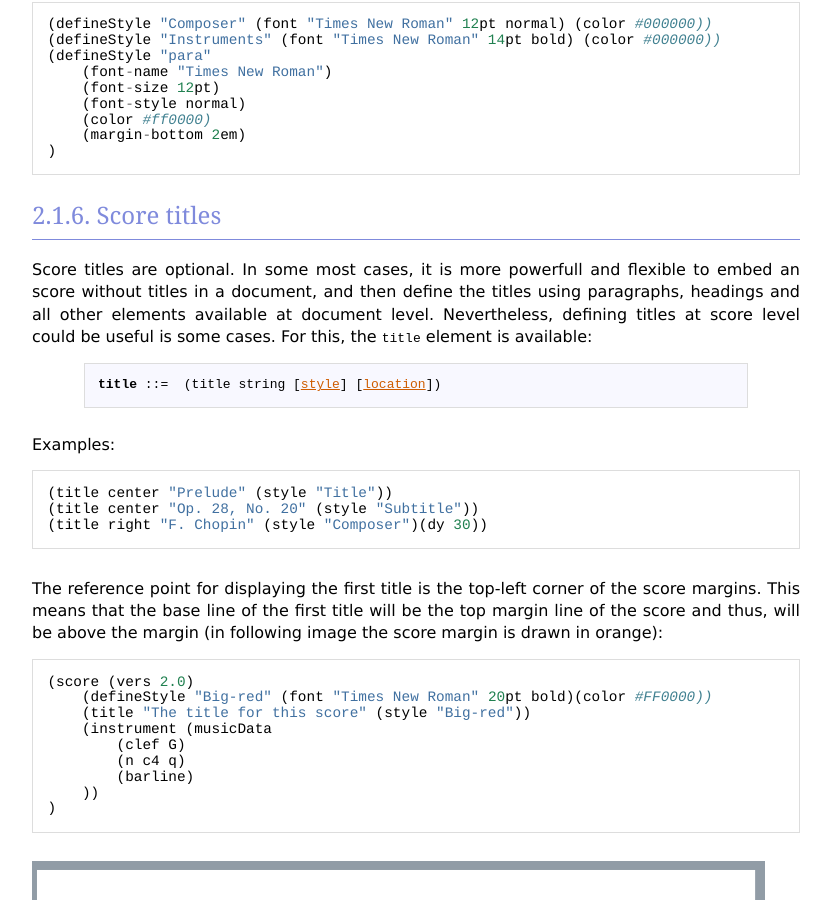
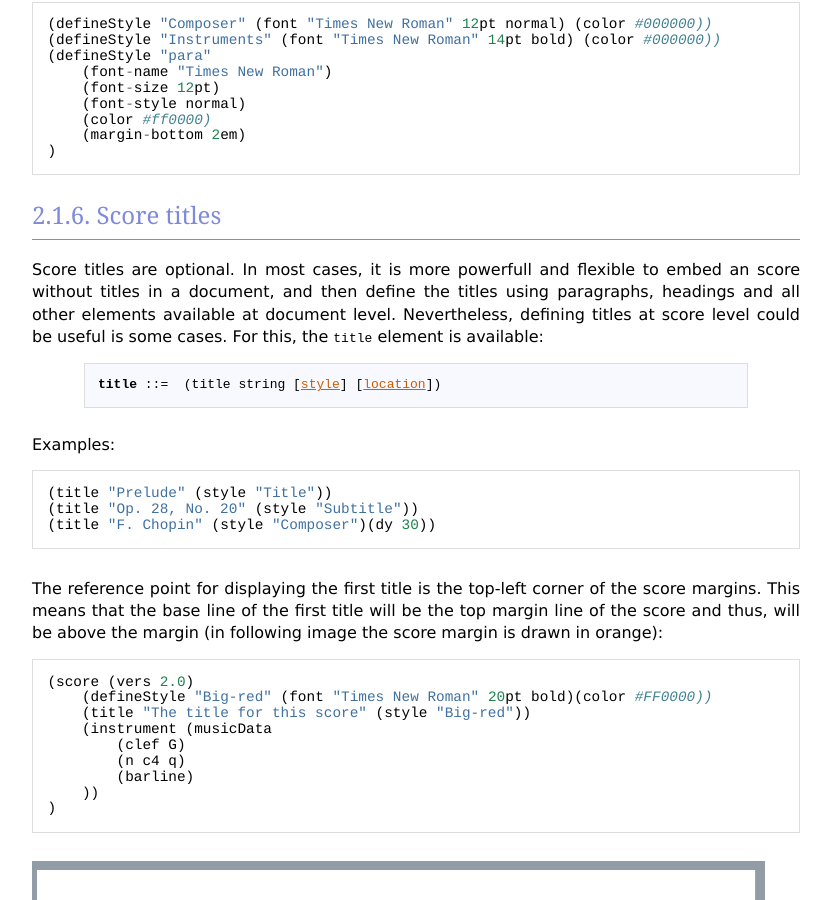
Before and after one commit to lenmus/ldp, a Sphinx documentation site: the page built from source/score/score.txt, in a window 1280 px wide and 900 px high, scrolled down 7684 px. Shown: the whole window, without its empty margins (48-879 px from the left). Built offline with Sphinx 7.4.7, drawn with Linux system fonts in a browser that asks for light colours.

```diff
--- a/source/auxobjs/graphical-objects.txt
+++ b/source/auxobjs/graphical-objects.txt
@@ -3,7 +3,7 @@
 Lines
 ----------
 
-Lines can be defined in any staff object, using the :token:`line` element:
+Lines can be defined in most staff objects, using the :token:`line` element:
 
 .. rst-class:: bnf-rule
 .. productionlist:: *
--- a/source/auxobjs/index.txt
+++ b/source/auxobjs/index.txt
@@ -6,6 +6,7 @@ Notations attached to one object
 
 .. toctree::
 
+    intro.txt
     dynamics.txt
     graphical-objects.txt
     articulations.txt
--- a/source/common/common.txt
+++ b/source/common/common.txt
@@ -50,6 +50,8 @@ Hide /show objects
     visible : (visible {yes | no}) | noVisible
 
 
+.. _element_style:
+
 Style
 -------------------
 
--- a/source/music-data/barlines.txt
+++ b/source/music-data/barlines.txt
@@ -10,7 +10,6 @@ Element :token:`barline` is used to specify a barline at the end of a measure. I
     barline : (barline) | (barline `type` [`visible`] [`location`] `soAttachment`* )
     type : { start | end | double | simple | startRepetition |
          :   endRepetition | doubleRepetition }
-    soAttachment : { `text` | `textbox` | `line` }
 
 
 Example::
--- a/source/music-data/note-rest.txt
+++ b/source/music-data/note-rest.txt
@@ -18,9 +18,6 @@ Rests can be considered as notes with no pitch, so in LDP notes and rests are in
     noterestOptions:  { `beam` | `tuplet` | `timeModification` | `voice` }
     staffObjOptions : { `staffNumber` | `printOptions` }
     printOptions : { `visible` | `location` | `color` }
-    attachment : { `text` | `textbox` | `line` | `fermata` | `dynamics` |
-               :   `accent` | `articulation` | `caesura` | `breathMark` |
-               :   `technical` | `ornament` }
     pitch:  label (see explanation)
     duration:  label (see explanation)
 
--- a/source/score/score.txt
+++ b/source/score/score.txt
@@ -332,7 +332,7 @@ Examples::
 Score titles
 ~~~~~~~~~~~~~~~~~~~~~
 
-Score titles are optional. In some most cases, it is more powerfull and flexible to embed an score without titles in a document, and then define the titles using paragraphs, headings and all other elements available at document level. Nevertheless, defining titles at score level could be useful is some cases. For this, the :token:`title` element is available:
+Score titles are optional. In most cases, it is more powerfull and flexible to embed an score without titles in a document, and then define the titles using paragraphs, headings and all other elements available at document level. Nevertheless, defining titles at score level could be useful is some cases. For this, the :token:`title` element is available:
 
 .. rst-class:: bnf-rule
 .. productionlist:: *
@@ -341,9 +341,9 @@ Score titles are optional. In some most cases, it is more powerfull and flexible
 
 Examples::
 
-    (title center "Prelude" (style "Title"))
-    (title center "Op. 28, No. 20" (style "Subtitle"))
-    (title right "F. Chopin" (style "Composer")(dy 30))
+    (title "Prelude" (style "Title"))
+    (title "Op. 28, No. 20" (style "Subtitle"))
+    (title "F. Chopin" (style "Composer")(dy 30))
 
 
 The reference point for displaying the first title is the top-left corner of the score margins. This means that the base line of the first title will be the top margin line of the score and thus, will be above the margin (in following image the score margin is drawn in orange)::
```
Also changed, not shown: source/auxobjs/intro.txt (added, +20 -0 lines).
